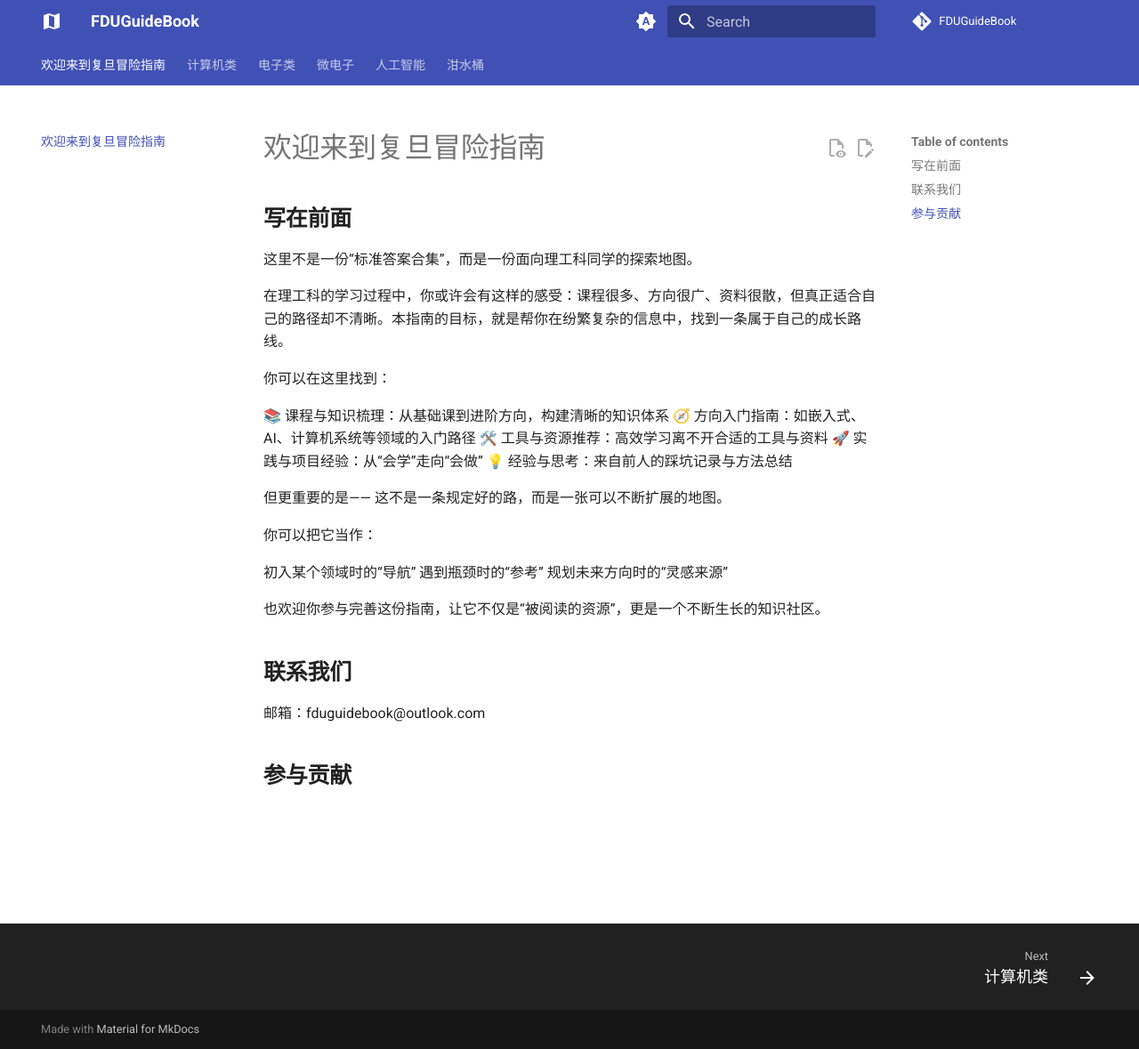
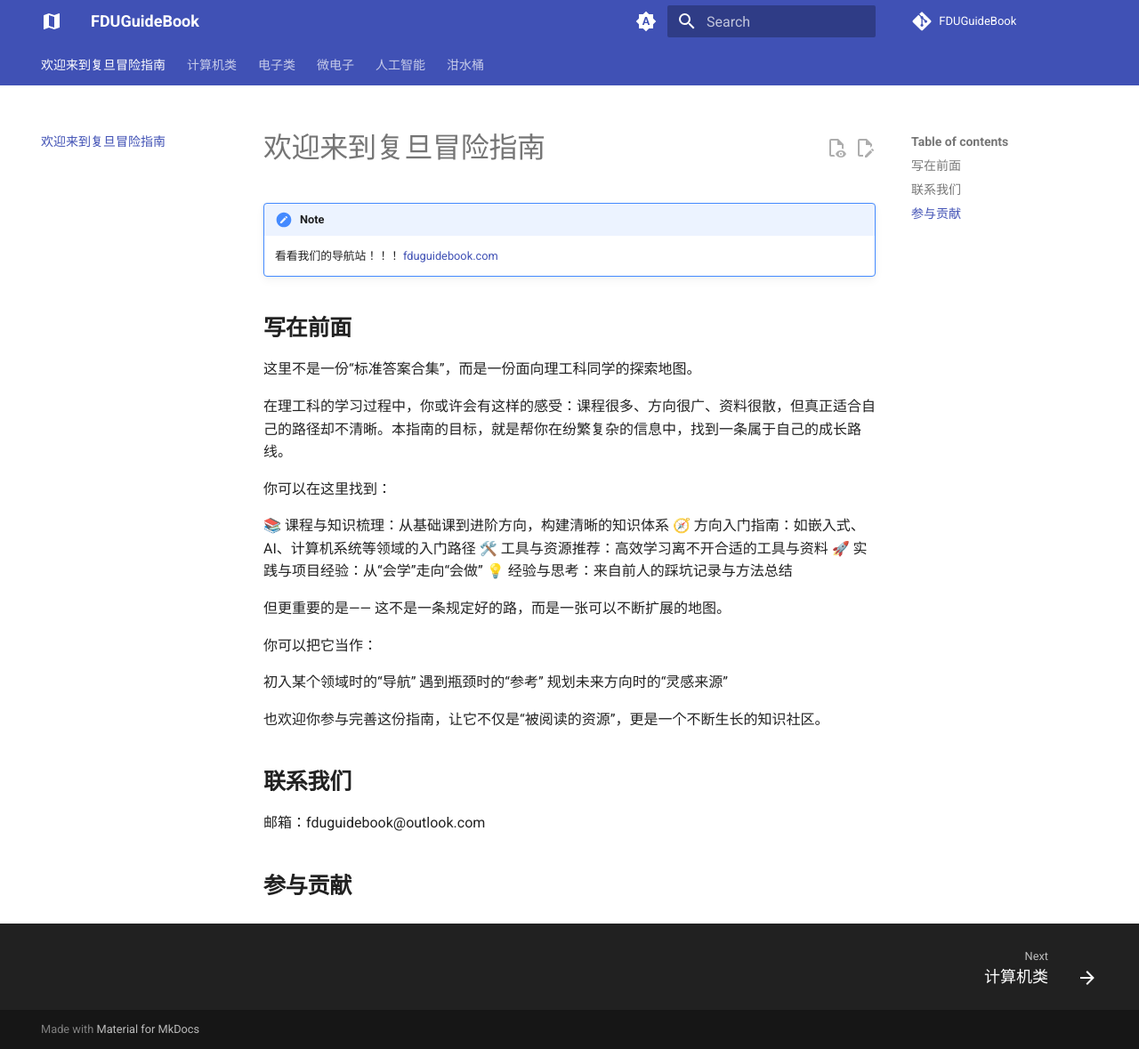
Before and after one commit to FDUGuideBook/FDUGuideBook, an MkDocs documentation site: the page built from docs/index.md, in a window 1280 px wide and 1179 px high. Shown: the whole window at 89% size. Built offline with MkDocs 1.6.1 and Material for MkDocs 9.7.7, drawn with Linux system fonts in a browser that asks for light colours; comment, search, counter and statistics services are not loaded.

Commit message:
首页更新

```diff
--- a/docs/index.md
+++ b/docs/index.md
@@ -1,4 +1,10 @@
 # 欢迎来到复旦冒险指南
+
+!!! note
+
+    看看我们的导航站！！！
+    [fduguidebook.com](https://fduguidebook.com/)
+
 
 ## **写在前面**
 
```
